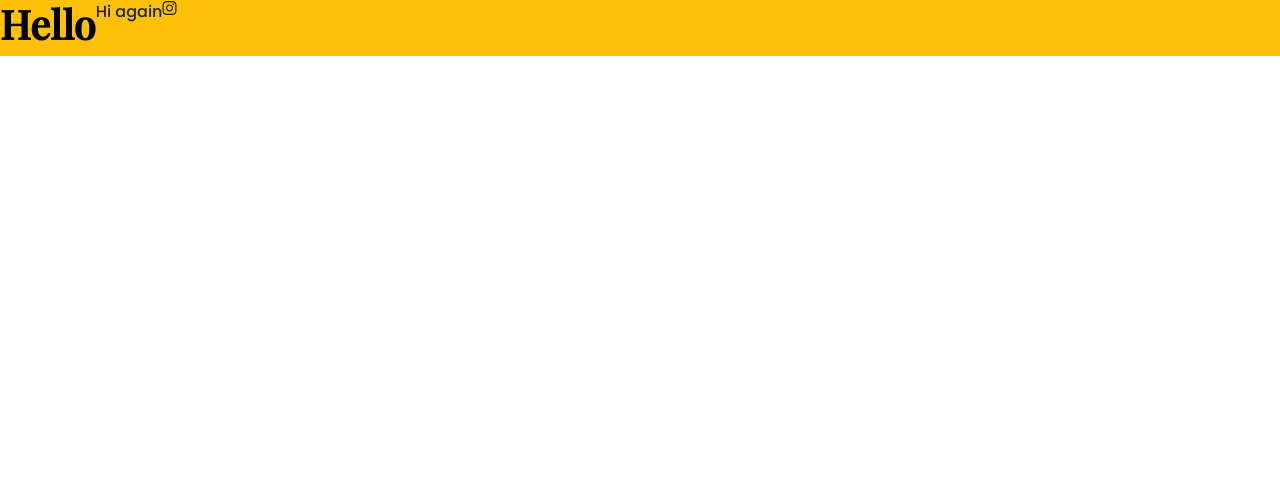
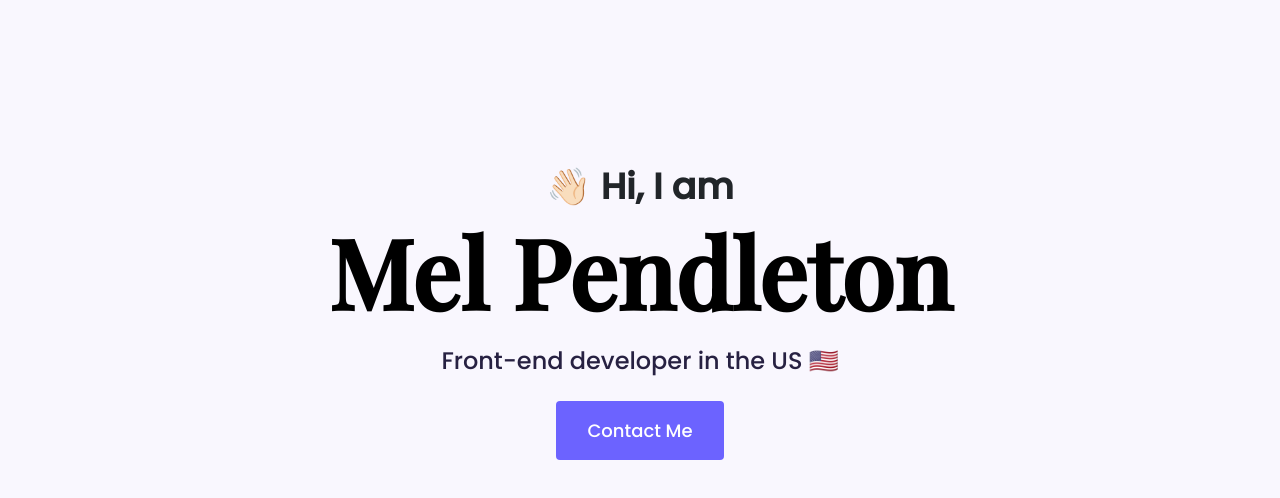
Before and after one commit to Lanestelle/Final-portfolio, a plain HTML site: page index.html in a window 1280 px wide. Drawn offline with nearby package versions, Linux system fonts and the light colour scheme.

Commit message:
hero
Added hero html and css

```diff
--- a/index.html
+++ b/index.html
@@ -31,10 +31,13 @@
     <link rel="stylesheet" href="styles.css" />
   </head>
   <body>
-    <div class="d-flex bg-warning">
-      <h1>Hello</h1>
-      <p>Hi again</p>
-      <i class="fa-brands fa-instagram"></i>
+    <div class="hero">
+      <p>👋🏻 Hi, I am</p>
+      <h1>Mel Pendleton</h1>
+      <h2 class="mb-3">Front-end developer in the US 🇺🇸</h2>
+      <div>
+        <a href="#" class="btn btn-branding">Contact Me</a>
+      </div>
     </div>
   </body>
 </html>
--- a/styles.css
+++ b/styles.css
@@ -1,10 +1,59 @@
-h1 {
+:root {
+  --branding-color: #6c63ff;
+  --secondary-color: #272142;
+  --heading-font-family: "Playfair Display", serif;
+  --default-font-family: "Poppins", sans-serif;
+}
+
+body {
+  font-family: var(--default-font-family);
+}
+
+h1,
+h2,
+h3,
+h4,
+h5,
+h6 {
   color: black;
-  font-family: "Playfair Display", serif;
+  font-family: var(--heading-font-family);
   font-weight: bold;
 }
 
 p {
-  font-family: "Poppins", sans-serif;
   font-weight: normal;
 }
+
+.hero {
+  background-color: #f9f7fe;
+  text-align: center;
+  padding: 160px 40px;
+}
+
+.hero p {
+  font-size: 36px;
+  font-weight: bold;
+  margin: 0;
+}
+
+.hero h1 {
+  font-size: 96px;
+  font-weight: bold;
+}
+
+.hero h2 {
+  font-family: var(--default-font-family);
+  font-weight: normal;
+  font-size: 24px;
+  line-height: 2;
+  color: var(--secondary-color);
+}
+
+.btn-branding {
+  background-color: var(--branding-color);
+  border-radius: 4px;
+  color: white;
+  font-size: 18px;
+  line-height: 27px;
+  padding: 15px 30px;
+}
```
